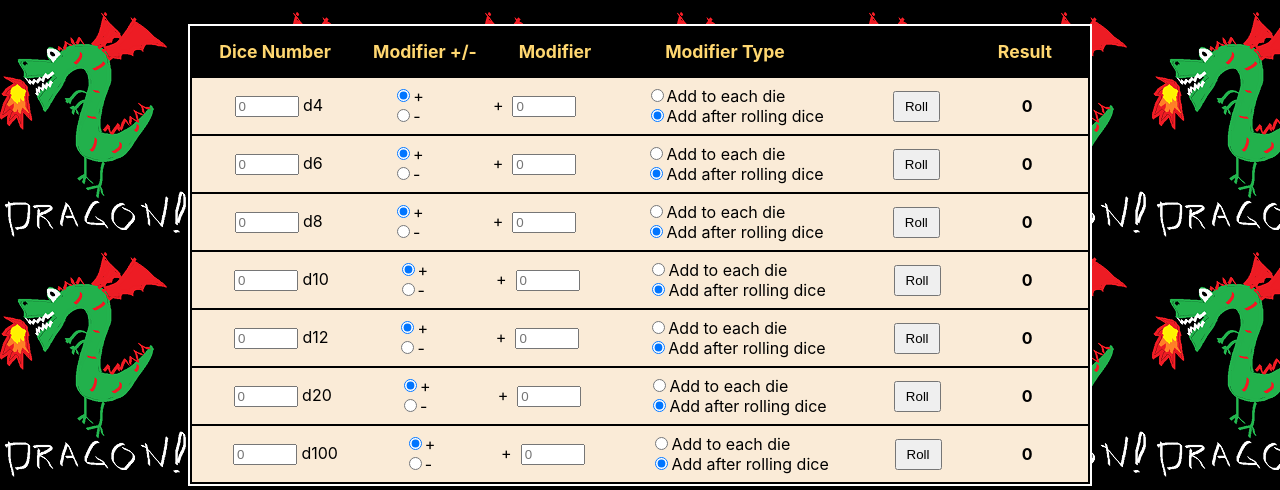
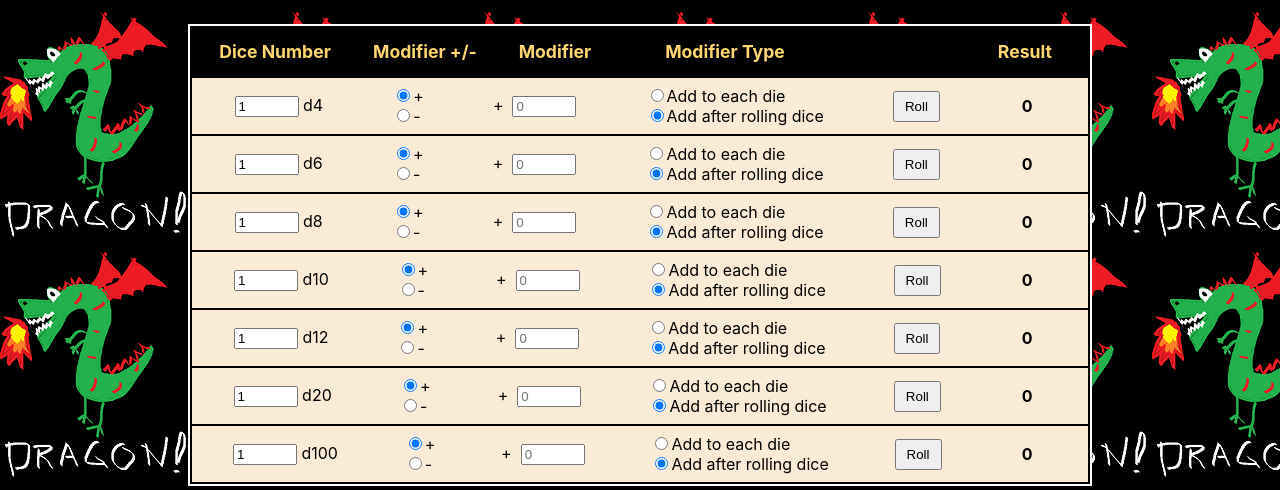
Before and after one commit to TZawalich/Dice-Roller-DnD, a React (Create React App) app: page / in a window 1280 px wide. Shown: the top 490 px of the page. Built offline with nearby package versions, Linux system fonts and the light colour scheme.

Commit message:
1 is now the default roll

```diff
--- a/src/App.tsx
+++ b/src/App.tsx
@@ -4,7 +4,6 @@ import styles from "./App.module.css"
 import Header from './Header';
 import Footer from './Footer';
 import DiceRoller from './components/DiceRoller';
-import { randomFillSync } from 'crypto';
 
 interface rollInfo {
   dice: number,
--- a/src/components/DiceRoller.module.css
+++ b/src/components/DiceRoller.module.css
@@ -25,10 +25,6 @@ input{
     align-items: center;
 }
 
-.numberOfDice{
-
-}
-
 .modifierDirection{
     display: flex;
     flex-direction: column;
@@ -37,10 +33,6 @@ input{
 .modifierApplication{
     display: flex;
     flex-direction: column;
-}
-
-.modifier{
-
 }
 
 .roll button{
--- a/src/components/DiceRoller.tsx
+++ b/src/components/DiceRoller.tsx
@@ -3,7 +3,7 @@ import styles from "./DiceRoller.module.css"
 
 const DiceRoller = (props: { dice: number, passRoll: Function }) => {
     const [dice, setDice] = useState<number>(props.dice)
-    const [numberOfDice, setNumberOfDice] = useState<number | string>('')
+    const [numberOfDice, setNumberOfDice] = useState<number | string>(1)
     const [modifier, setModifier] = useState<number | string>('')
     const [modifierDirection, setModifierDirection] = useState<string>("+")
     const [modifierApplication, setModifierApplication] = useState<string>("once")
@@ -13,8 +13,8 @@ const DiceRoller = (props: { dice: number, passRoll: Function }) => {
     const setNumberHandler: ChangeEventHandler<HTMLInputElement> = (e) => {
         e.preventDefault();
         console.log(+e.currentTarget.value)
-        if (isNaN(+e.currentTarget.value)) { setNumberOfDice(0) }
-        else { setNumberOfDice(+e.currentTarget.value) };
+        if (isNaN(+e.currentTarget.value) || +e.currentTarget.value === 0) { setNumberOfDice(1) }
+        else { setNumberOfDice(e.currentTarget.value) };
     }
     const setModifierHandler: ChangeEventHandler<HTMLInputElement> = (e) => {
         e.preventDefault();
@@ -22,12 +22,10 @@ const DiceRoller = (props: { dice: number, passRoll: Function }) => {
         else { setModifier(+e.currentTarget.value) };
     }
     const setModifierDirectionHandler: ChangeEventHandler<HTMLInputElement> = (e) => {
-        console.log(e.target.value)
         setModifierDirection(e.target.value);
     }
 
     const setModifierApplicationHandler: ChangeEventHandler<HTMLInputElement> = (e) => {
-        console.log(e.target.value)
         setModifierApplication(e.target.value);
     }
 
@@ -38,7 +36,7 @@ const DiceRoller = (props: { dice: number, passRoll: Function }) => {
         let rolls = [];
         let modifiedRolls: number[];
 
-        diceNumberCheck = isNaN(+numberOfDice) ? 0 : +numberOfDice; //check if not a number, if string, set to zero, otherwise set to diceNumberCheck var for futher checks
+        diceNumberCheck = isNaN(+numberOfDice) ? 1 : +numberOfDice; //check if not a number, if string, set to one, otherwise set to diceNumberCheck var for futher checks
         modifierCheck = isNaN(+modifier) ? 0 : +modifier;
 
         diceNumberCheck = diceNumberCheck > 500 ? 500 : diceNumberCheck; //stop these kids from rolling more than 500 dice at once
@@ -71,8 +69,8 @@ const DiceRoller = (props: { dice: number, passRoll: Function }) => {
                     <input
                         type="number"
                         value={numberOfDice}
-                        min={0} max={500}
-                        placeholder="0"
+                        min={1} max={500}
+                        placeholder="1"
                         onChange={setNumberHandler}
                     />
                     &nbsp;d{dice}
```
